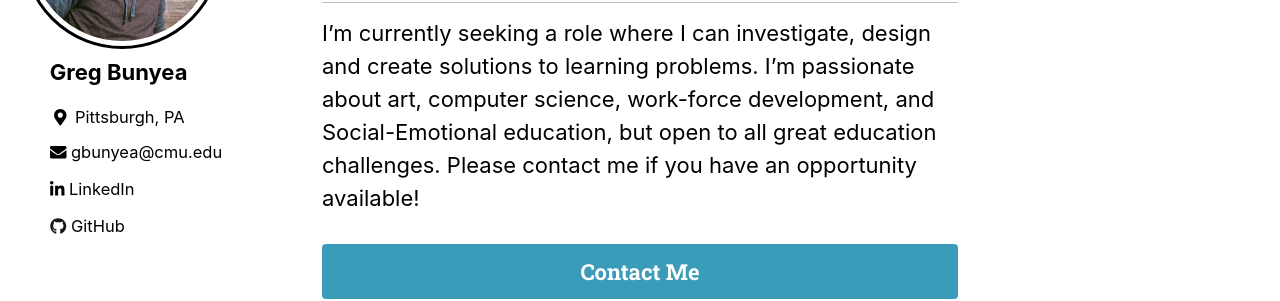
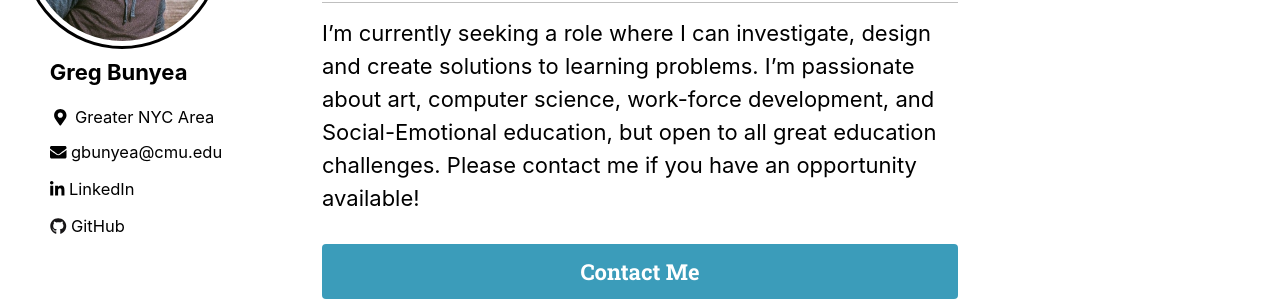
Before and after one commit to gjbunyea/www, a Jekyll site: the page built from _pages/about.md, in a window 1280 px wide. Shown: the part 263-564 px from the top of the page. Built offline with Jekyll 4.4.1, drawn with Linux system fonts in a browser that asks for light colours; cached includes are drawn as plain includes; nearby versions of some CDN libraries.

Commit message:
changed location

```diff
--- a/_config.yml
+++ b/_config.yml
@@ -108,7 +108,7 @@ author:
   name             : "Greg Bunyea"
   avatar           : "/assets/images/gjb_profile2016.jpg"
   bio              : " "
-  location         : "Pittsburgh, PA"
+  location         : "Greater NYC Area"
   # email            : "gbunyea+site@cmu.edu"
   links:
     - label: "gbunyea@cmu.edu"
```
